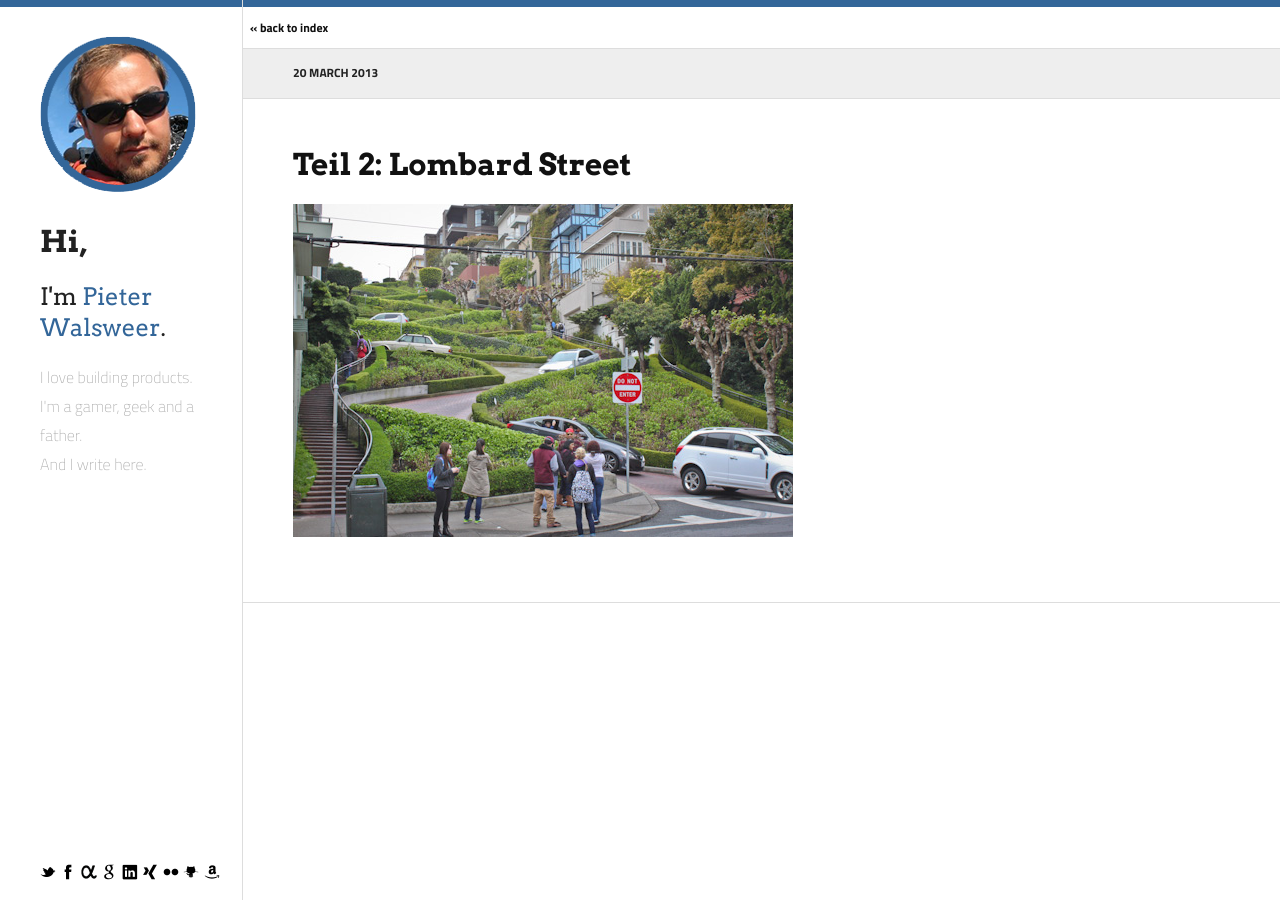
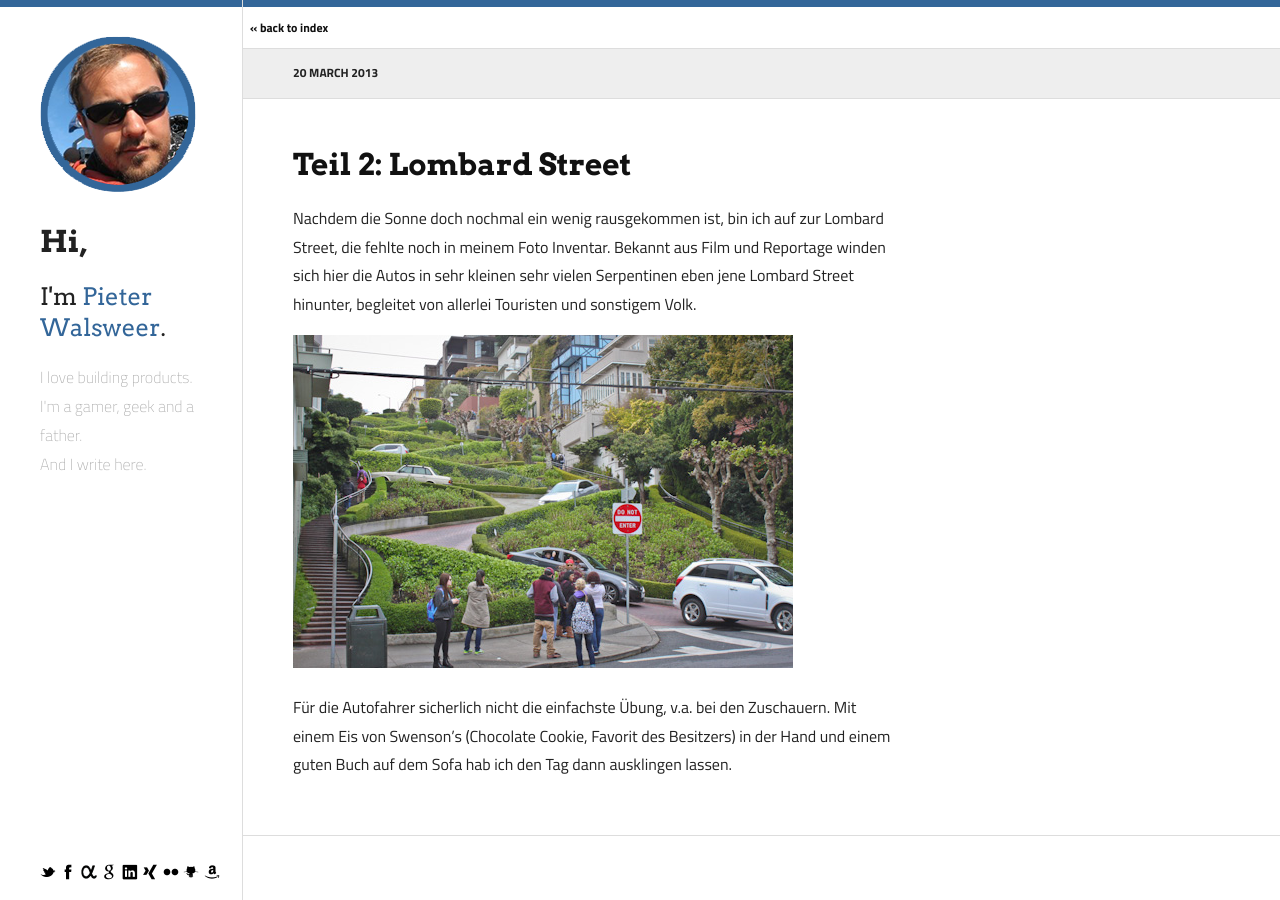
Before and after one commit to neXter/nexter.github.com, a Jekyll site: the page built from blogs/sfo-2013/_posts/2013-03-20-day-5-part-2.md, in a window 1280 px wide. Built offline with Jekyll 4.4.1, drawn with Linux system fonts in a browser that asks for light colours; Markdown is read by kramdown in place of the engine named in the settings.

```diff
--- a/blogs/sfo-2013/_posts/2013-03-20-day-5-part-2.md
+++ b/blogs/sfo-2013/_posts/2013-03-20-day-5-part-2.md
@@ -4,4 +4,8 @@
 title: "Teil 2: Lombard Street"
 ---
 
-![](/images-blog/sfo-2013/20130320_4.jpg)
+Nachdem die Sonne doch nochmal ein wenig rausgekommen ist, bin ich auf zur Lombard Street, die fehlte noch in meinem Foto Inventar. Bekannt aus Film und Reportage winden sich hier die Autos in sehr kleinen sehr vielen Serpentinen eben jene Lombard Street hinunter, begleitet von allerlei Touristen und sonstigem Volk.
+
+![Lombard Street](/images-blog/sfo-2013/20130320_4.jpg)
+
+Für die Autofahrer sicherlich nicht die einfachste Übung, v.a. bei den Zuschauern. Mit einem Eis von Swenson's (Chocolate Cookie, Favorit des Besitzers) in der Hand und einem guten Buch auf dem Sofa hab ich den Tag dann ausklingen lassen.
```
